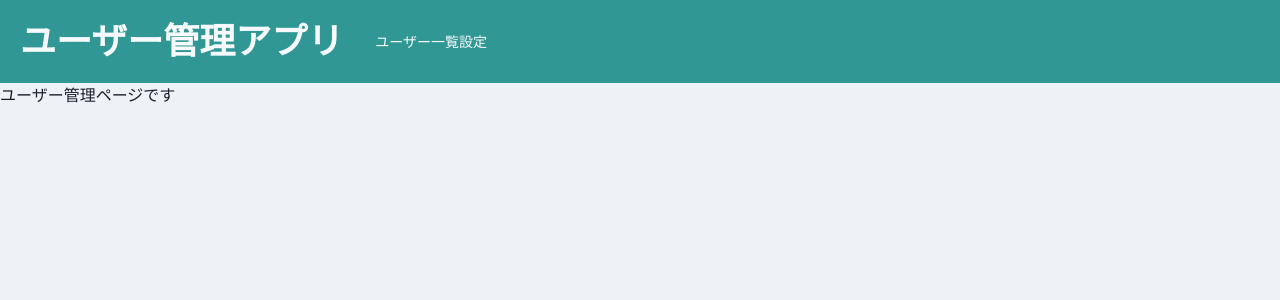
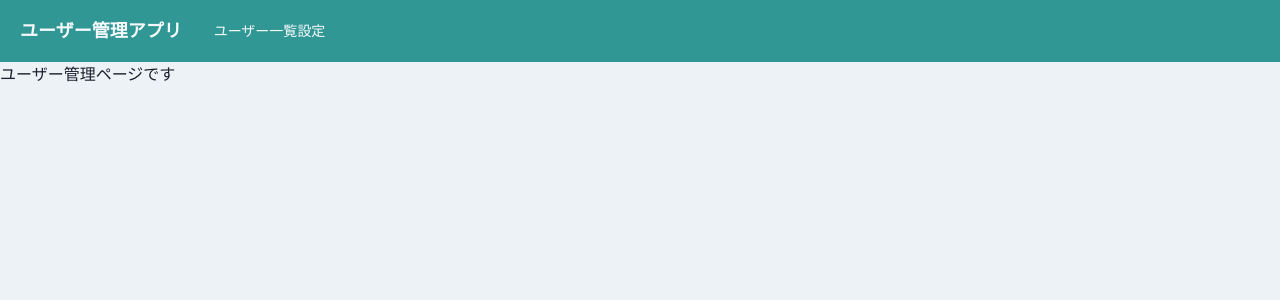
Before and after one commit to ytnd0928/user-management-app, a React (Create React App) app: page /home/user_management in a window 1280 px wide. Shown: the top 300 px of the page. Built offline with nearby package versions, Linux system fonts and the light colour scheme.

Commit message:
change changed anyhtings

```diff
--- a/src/components/organism/layout/Header.tsx
+++ b/src/components/organism/layout/Header.tsx
@@ -1,18 +1,5 @@
 import { memo, VFC } from "react";
-import {
-  Button,
-  Box,
-  Drawer,
-  DrawerBody,
-  DrawerContent,
-  DrawerOverlay,
-  Flex,
-  Heading,
-  IconButton,
-  Link,
-  useDisclosure
-} from "@chakra-ui/react";
-import { HamburgerIcon } from "@chakra-ui/icons";
+import { Flex, Heading, Link, useDisclosure } from "@chakra-ui/react";
 import { MenuIconButton } from "../../atoms/button/MenuIconButton";
 
 import { MenuDrawer } from "../../molecules/MenuDrawer";
@@ -30,7 +17,7 @@ export const Header: VFC = memo(() => {
         padding={{ base: 3, md: 5 }}
       >
         <Flex align="center" as="a" mr={8} _hover={{ cursor: "pointer" }}>
-          <Heading as="h1" fontsize={{ base: "md", md: "lg" }}>
+          <Heading as="h1" fontSize={{ base: "md", md: "lg" }}>
             ユーザー管理アプリ
           </Heading>
         </Flex>
```
